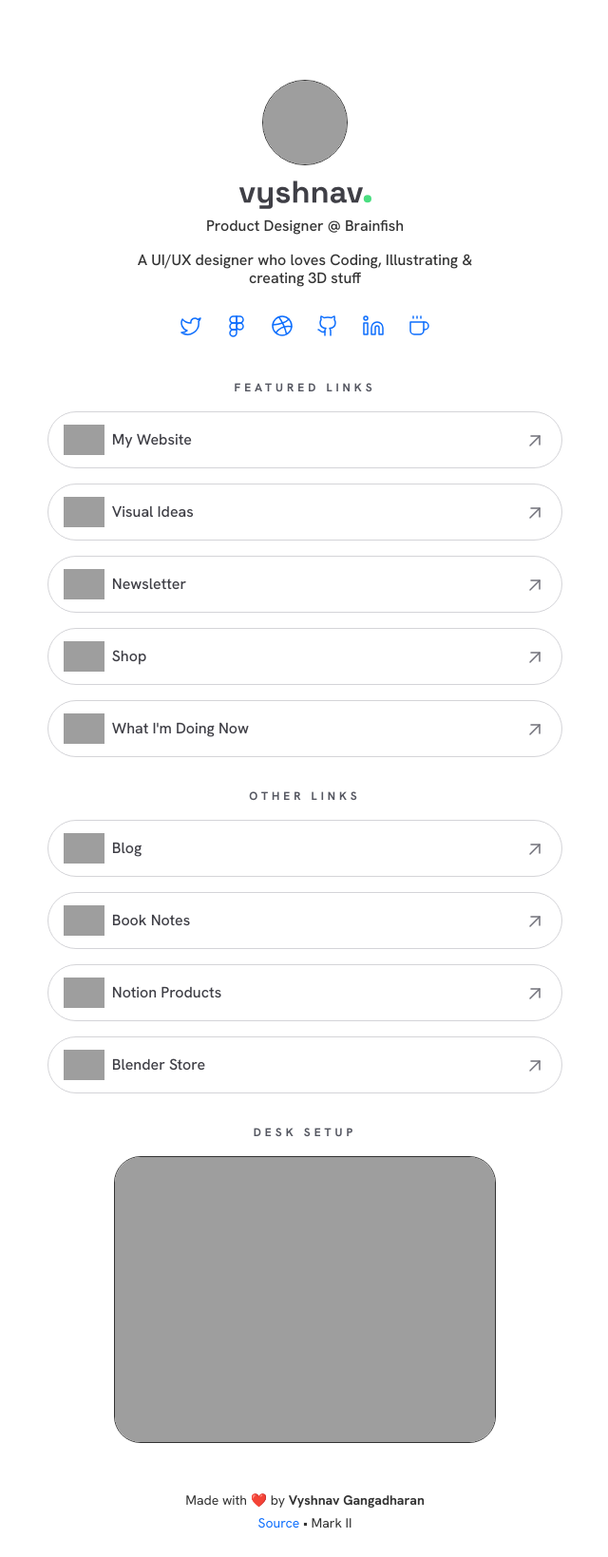
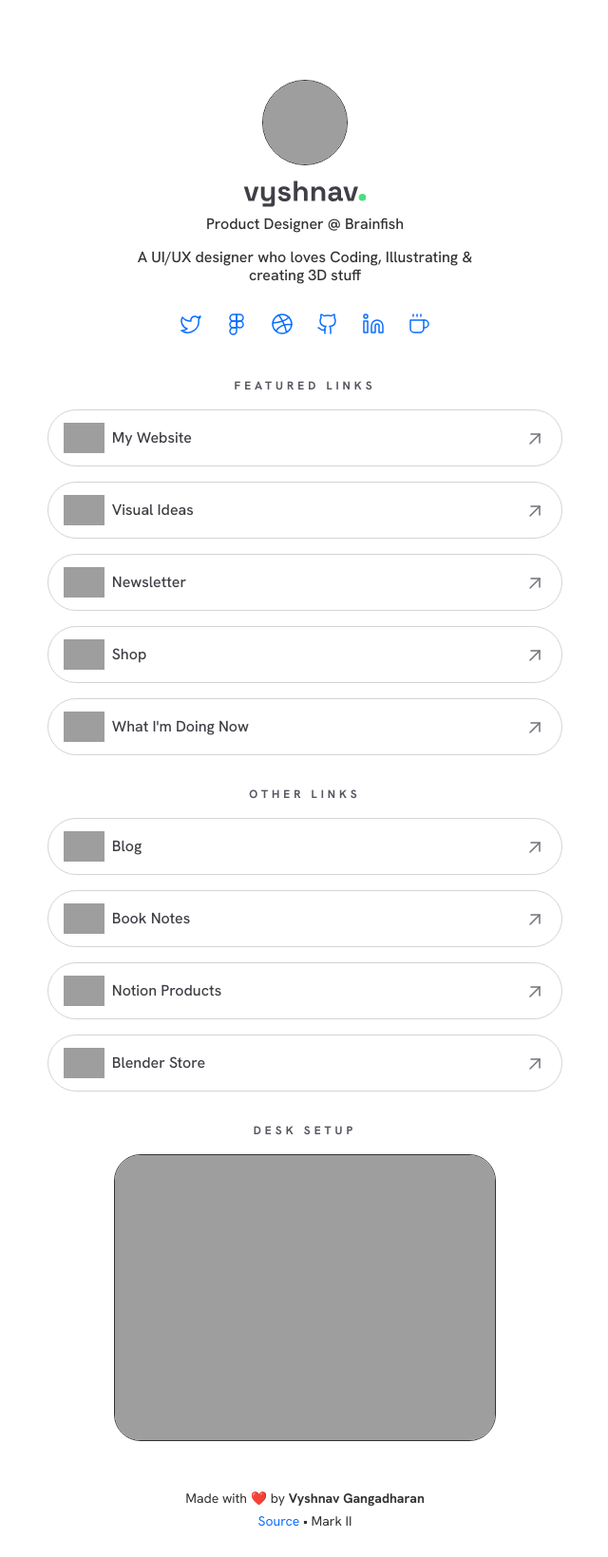
Before and after one commit to Vyshnav2255/links, a Jekyll site: the page built from index.html, in a window 1280 px wide. Shown: the whole page at 95% size, without its empty margins (319-959 px from the left). Built offline with Jekyll 4.4.1, drawn with Linux system fonts in a browser that asks for light colours; grey boxes are pictures that could not be loaded.

Commit message:
🏗️ Added support for Tiitle as name

```diff
--- a/_includes/profile.html
+++ b/_includes/profile.html
@@ -13,19 +13,15 @@
     {% endif %}
 
     >
-    <h1 style="display: none;">{{ site.author.name }}</h1>
+
+    {% if site.branding == true %}
     <i class="branding">
-        <svg width="120" height="26" viewBox="0 0 120 26" fill="none" xmlns="http://www.w3.org/2000/svg">
-            <path d="M5.11223 19.9999L0.688232 6.1119H4.44023L7.66023 17.4239H8.16423L11.3842 6.1119H15.1362L10.7122 19.9999H5.11223Z" fill="black"/>
-            <path d="M19.0521 25.5999V22.5199H26.6121C27.1347 22.5199 27.3961 22.2399 27.3961 21.6799V18.1799H26.8921C26.7427 18.4972 26.5094 18.8146 26.1921 19.1319C25.8747 19.4492 25.4454 19.7106 24.9041 19.9159C24.3627 20.1212 23.6721 20.2239 22.8321 20.2239C21.7494 20.2239 20.7974 19.9812 19.9761 19.4959C19.1734 18.9919 18.5481 18.3012 18.1001 17.4239C17.6521 16.5466 17.4281 15.5386 17.4281 14.3999V6.1119H20.9561V14.1199C20.9561 15.1652 21.2081 15.9492 21.7121 16.4719C22.2347 16.9946 22.9721 17.2559 23.9241 17.2559C25.0067 17.2559 25.8467 16.9012 26.4441 16.1919C27.0414 15.4639 27.3401 14.4559 27.3401 13.1679V6.1119H30.8681V22.4639C30.8681 23.4159 30.5881 24.1719 30.0281 24.7319C29.4681 25.3106 28.7214 25.5999 27.7881 25.5999H19.0521Z" fill="black"/>
-            <path d="M40.562 20.3919C38.7513 20.3919 37.2673 19.9999 36.11 19.2159C34.9527 18.4319 34.2527 17.3119 34.01 15.8559L37.258 15.0159C37.3887 15.6692 37.6033 16.1826 37.902 16.5559C38.2193 16.9292 38.602 17.1999 39.05 17.3679C39.5167 17.5172 40.0207 17.5919 40.562 17.5919C41.3833 17.5919 41.99 17.4519 42.382 17.1719C42.774 16.8732 42.97 16.5092 42.97 16.0799C42.97 15.6506 42.7833 15.3239 42.41 15.0999C42.0367 14.8572 41.4393 14.6612 40.618 14.5119L39.834 14.3719C38.8633 14.1852 37.9767 13.9332 37.174 13.6159C36.3713 13.2799 35.7273 12.8226 35.242 12.2439C34.7567 11.6652 34.514 10.9186 34.514 10.0039C34.514 8.62257 35.018 7.5679 36.026 6.8399C37.034 6.09324 38.3593 5.7199 40.002 5.7199C41.5513 5.7199 42.8393 6.06524 43.866 6.7559C44.8927 7.44657 45.5647 8.3519 45.882 9.4719L42.606 10.4799C42.4567 9.77057 42.1487 9.26657 41.682 8.9679C41.234 8.66924 40.674 8.5199 40.002 8.5199C39.33 8.5199 38.8167 8.64124 38.462 8.8839C38.1073 9.1079 37.93 9.42524 37.93 9.8359C37.93 10.2839 38.1167 10.6199 38.49 10.8439C38.8633 11.0492 39.3673 11.2079 40.002 11.3199L40.786 11.4599C41.8313 11.6466 42.774 11.8986 43.614 12.2159C44.4727 12.5146 45.1447 12.9532 45.63 13.5319C46.134 14.0919 46.386 14.8572 46.386 15.8279C46.386 17.2839 45.854 18.4132 44.79 19.2159C43.7447 19.9999 42.3353 20.3919 40.562 20.3919Z" fill="black"/>
-            <path d="M49.4776 19.9999V0.399902H53.0056V7.8199H53.5096C53.6589 7.52124 53.8922 7.22257 54.2096 6.9239C54.5269 6.62524 54.9469 6.38257 55.4696 6.1959C56.0109 5.99057 56.6922 5.8879 57.5136 5.8879C58.5962 5.8879 59.5389 6.1399 60.3416 6.6439C61.1629 7.12924 61.7976 7.81057 62.2456 8.6879C62.6936 9.54657 62.9176 10.5546 62.9176 11.7119V19.9999H59.3896V11.9919C59.3896 10.9466 59.1282 10.1626 58.6056 9.6399C58.1016 9.11724 57.3736 8.8559 56.4216 8.8559C55.3389 8.8559 54.4989 9.2199 53.9016 9.9479C53.3042 10.6572 53.0056 11.6559 53.0056 12.9439V19.9999H49.4776Z" fill="black"/>
-            <path d="M66.7315 19.9999V6.1119H70.2035V7.9319H70.7075C70.9315 7.44657 71.3515 6.98924 71.9675 6.5599C72.5835 6.1119 73.5168 5.8879 74.7675 5.8879C75.8502 5.8879 76.7928 6.1399 77.5955 6.6439C78.4168 7.12924 79.0515 7.81057 79.4995 8.6879C79.9475 9.54657 80.1715 10.5546 80.1715 11.7119V19.9999H76.6435V11.9919C76.6435 10.9466 76.3822 10.1626 75.8595 9.6399C75.3555 9.11724 74.6275 8.8559 73.6755 8.8559C72.5928 8.8559 71.7528 9.2199 71.1555 9.9479C70.5582 10.6572 70.2595 11.6559 70.2595 12.9439V19.9999H66.7315Z" fill="black"/>
-            <path d="M88.2974 20.3919C87.3081 20.3919 86.4214 20.2239 85.6374 19.8879C84.8534 19.5332 84.2281 19.0292 83.7614 18.3759C83.3134 17.7039 83.0894 16.8919 83.0894 15.9399C83.0894 14.9879 83.3134 14.1946 83.7614 13.5599C84.2281 12.9066 84.8627 12.4212 85.6654 12.1039C86.4867 11.7679 87.4201 11.5999 88.4654 11.5999H92.2734V10.8159C92.2734 10.1626 92.0681 9.63057 91.6574 9.2199C91.2467 8.79057 90.5934 8.5759 89.6974 8.5759C88.8201 8.5759 88.1667 8.78124 87.7374 9.1919C87.3081 9.5839 87.0281 10.0972 86.8974 10.7319L83.6494 9.6399C83.8734 8.93057 84.2281 8.28657 84.7134 7.7079C85.2174 7.11057 85.8801 6.63457 86.7014 6.2799C87.5414 5.90657 88.5587 5.7199 89.7534 5.7199C91.5827 5.7199 93.0294 6.17724 94.0934 7.0919C95.1574 8.00657 95.6894 9.3319 95.6894 11.0679V16.2479C95.6894 16.8079 95.9507 17.0879 96.4734 17.0879H97.5934V19.9999H95.2414C94.5507 19.9999 93.9814 19.8319 93.5334 19.4959C93.0854 19.1599 92.8614 18.7119 92.8614 18.1519V18.1239H92.3294C92.2547 18.3479 92.0867 18.6466 91.8254 19.0199C91.5641 19.3746 91.1534 19.6919 90.5934 19.9719C90.0334 20.2519 89.2681 20.3919 88.2974 20.3919ZM88.9134 17.5359C89.9027 17.5359 90.7054 17.2652 91.3214 16.7239C91.9561 16.1639 92.2734 15.4266 92.2734 14.5119V14.2319H88.7174C88.0641 14.2319 87.5507 14.3719 87.1774 14.6519C86.8041 14.9319 86.6174 15.3239 86.6174 15.8279C86.6174 16.3319 86.8134 16.7426 87.2054 17.0599C87.5974 17.3772 88.1667 17.5359 88.9134 17.5359Z" fill="black"/>
-            <path d="M102.292 19.9999L97.8679 6.1119H101.62L104.84 17.4239H105.344L108.564 6.1119H112.316L107.892 19.9999H102.292Z" fill="black"/>
-            <circle cx="116.5" cy="16.5" r="3.5" fill="#4ade80"/>
-        </svg>
+        {% include svg/logo.svg %}
     </i>
+    {% else %}
+    <h1>{{ site.author.name }}</h1>
+    {% endif %}
+
     <h3>{{ site.role }}{% if site.company %} @ {{ site.company }}{% endif %}</h3>
 </div>
 
--- a/_sass/_base.scss
+++ b/_sass/_base.scss
@@ -46,6 +46,11 @@
         border-radius: 3rem;
         margin-bottom: 1rem;
         border: 1px solid;
+    }
+
+    h1{
+        font-size: 1.5rem;
+        margin: 0;
     }
 
     h3{
@@ -151,8 +156,8 @@
 
 .branding{
     svg{
-        width: 140px;
-        height: auto;
+        width: auto;
+        height: 1.75rem;
 
         @media screen and (max-width: 768px) {
             width: 120px;
```
Also changed, not shown: _includes/svg/logo.svg (added).
